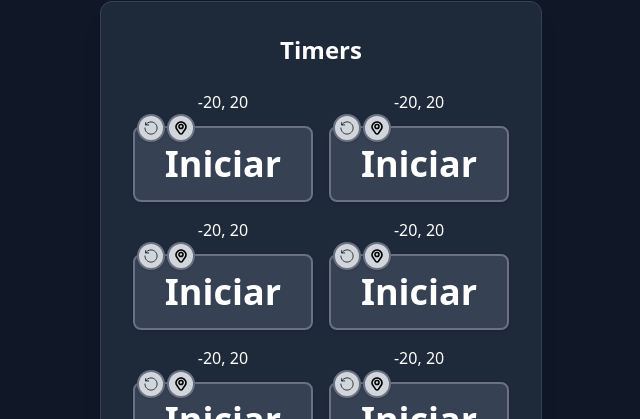
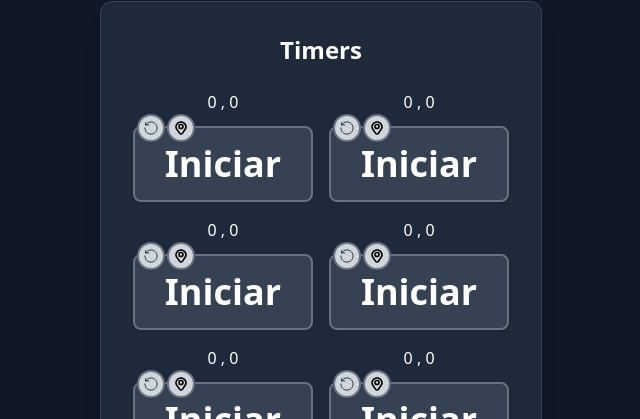
Before and after one commit to Daniel-GM/timer-farm-dofus, a React (Vite) app: page / in a window 1280 px wide. Shown: the part 154-573 px from the top of the page, without its empty margins (319-959 px from the left). Built offline with nearby package versions, Linux system fonts and the light colour scheme.

Commit message:
setando a posição principal

```diff
--- a/src/components/TimerView.jsx
+++ b/src/components/TimerView.jsx
@@ -5,7 +5,7 @@ const TimerView = () => {
   const [time, setTime] = useState(INITIAL_TIME)
   const [isRunning, setIsRunning] = useState(false)
   const [color, setColor] = useState('border-gray-500')
-  const [values, setValues] = useState([-20, 20])
+  const [values, setValues] = useState([0, 0])
 
   const handleValueChange = (index, newValue) => {
     setValues(prevValues => {
@@ -60,7 +60,7 @@ const TimerView = () => {
               >
                 {value}
               </label>
-              {index < values.length - 1 && <label>, </label>}
+              {index < values.length - 1 && <label> , </label>}
             </span>
           ))}
         </div>
```
